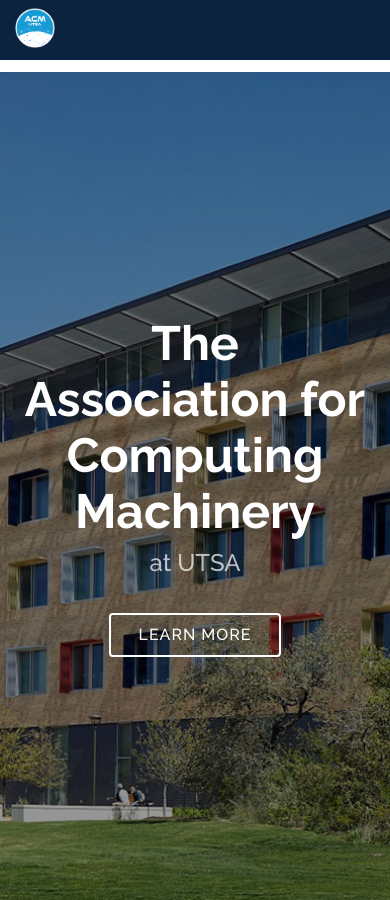
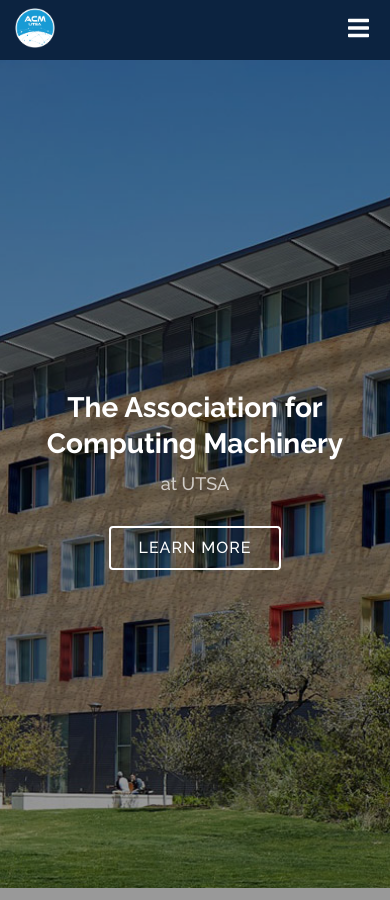
Before and after one commit to acmutsa/acmutsa.github.io, a Jekyll site: the page built from index.html, in a window 390 px wide and 900 px high. Built offline with Jekyll 4.4.1, drawn with Linux system fonts in a browser that asks for light colours; nearby versions of some CDN libraries; the list of posts is cut into pages by our own code.

Commit message:
navbar is working

```diff
--- a/_includes/footer.html
+++ b/_includes/footer.html
@@ -42,7 +42,7 @@
 
   <div class="container">
     <div class="copyright">
-      &copy; Copyright <strong><span>Association of Computing Machinery</span> {{ site.time | date: '%Y' }}</strong>. All Rights Reserved.
+      &copy;<strong><span>Association of Computing Machinery</span> {{ site.time | date: '%Y' }}</strong>. All Rights Reserved.
     </div>
   </div>
 </footer>
--- a/_includes/head.html
+++ b/_includes/head.html
@@ -7,6 +7,7 @@
   <!-- Stylesheets -->
   <link href="{{ site.baseurl }}/css/main.css" rel="stylesheet">
   <link href="https://unpkg.com/aos@2.3.1/dist/aos.css" rel="stylesheet">
+  <link rel="stylesheet" href="https://cdnjs.cloudflare.com/ajax/libs/font-awesome/4.7.0/css/font-awesome.min.css">
 
   <!-- Google Fonts -->
   <link href="https://fonts.googleapis.com/css?family=Open+Sans:300,300i,400,400i,600,600i,700,700i|Raleway:300,300i,400,400i,500,500i,600,600i,700,700i|Poppins:300,300i,400,400i,500,500i,600,600i,700,700i" rel="stylesheet">
--- a/_includes/navbar.html
+++ b/_includes/navbar.html
@@ -16,7 +16,6 @@
         <li><a href="{{ site.baseurl }}{% link team.html %}">Team</a></li>
         <li><a href="{{ site.baseurl }}{% link calendar.html %}">Calendar</a></li>
         <li class="drop-down"><a href="">Sub Orgs</a>
-<!--        <li class="drop-down"><a href="">Sub Orgs<i class="bx bx-down-arrow"></i></a>-->
           <ul>
             <li><a href="{{ site.baseurl }}{% link acmw.html %}">ACM-W</a></li>
             <li><a href="{{ site.baseurl }}{% link icpc.html %}">ACM ICPC</a></li>
--- a/assets/js/main.js
+++ b/assets/js/main.js
@@ -54,18 +54,19 @@
             class: 'mobile-nav d-lg-none'
         });
         $('body').append($mobile_nav);
-        $('body').prepend('<button type="button" class="mobile-nav-toggle d-lg-none"><i class="icofont-navigation-menu"></i></button>');
+        $('body').prepend('<button type="button" class="mobile-nav-toggle d-lg-none"><i class="fa fa-bars" aria-hidden="true" style="color: white;"></i></button>');
         $('body').append('<div class="mobile-nav-overly"></div>');
 
         $(document).on('click', '.mobile-nav-toggle', function (e) {
             $('body').toggleClass('mobile-nav-active');
-            $('.mobile-nav-toggle i').toggleClass('icofont-navigation-menu icofont-close');
+            $('.mobile-nav-toggle svg').toggleClass('fa-bars fa-times');
             $('.mobile-nav-overly').toggle();
         });
 
         $(document).on('click', '.mobile-nav .drop-down > a', function (e) {
             e.preventDefault();
-            $(this).next().slideToggle(300);
+            // $(this).next().slideToggle(300);
+            $(this).next().toggle();
             $(this).parent().toggleClass('active');
         });
 
@@ -74,7 +75,7 @@
             if (!container.is(e.target) && container.has(e.target).length === 0) {
                 if ($('body').hasClass('mobile-nav-active')) {
                     $('body').removeClass('mobile-nav-active');
-                    $('.mobile-nav-toggle i').toggleClass('icofont-navigation-menu icofont-close');
+                    $('.mobile-nav-toggle svg').toggleClass('fa-bars fa-times');
                     $('.mobile-nav-overly').fadeOut();
                 }
             }
@@ -138,30 +139,6 @@
         }
     });
 
-    // Porfolio isotope and filter
-    // $(window).on('load', function() {
-    //   var portfolioIsotope = $('.portfolio-container').isotope({
-    //     itemSelector: '.portfolio-item',
-    //     layoutMode: 'fitRows'
-    //   });
-
-    //   $('#portfolio-flters li').on('click', function() {
-    //     $("#portfolio-flters li").removeClass('filter-active');
-    //     $(this).addClass('filter-active');
-
-    //     portfolioIsotope.isotope({
-    //       filter: $(this).data('filter')
-    //     });
-    //   });
-
-    //   // Initiate venobox (lightbox feature used in portofilo)
-    //   $(document).ready(function() {
-    //     $('.venobox').venobox();
-    //   });
-    // });
-
-    // filtering team by overall titles
-    // https://www.sitepoint.com/building-a-filtering-component-with-css-animations-jquery/
     var $filters = $('.filter [data-filter]'),
         $boxes = $('.boxes [data-category]');
 
--- a/css/custom/_style.scss
+++ b/css/custom/_style.scss
@@ -148,9 +148,12 @@
 }
 
 .nav-menu .drop-down > a:after {
-  content: url('#{$baseurl}/../../assets/img/svg/arrow.svg');
-  font-family: IcoFont;
-  padding-left: 5px;
+  font-family: FontAwesome;
+  content: "\f107";
+  display: inline-block;
+  padding-left: 3px;
+  vertical-align: middle;
+  font-weight:900;
 }
 
 .nav-menu .drop-down .drop-down ul {
@@ -169,10 +172,12 @@
 }
 
 .nav-menu .drop-down .drop-down > a:after {
-  content: url('#{$baseurl}/../../assets/img/svg/arrow.svg');
-  font-family: IcoFont;
-  position: absolute;
-  right: 15px;
+  font-family: FontAwesome;
+  content: "\f107";
+  display: inline-block;
+  padding-left: 3px;
+  vertical-align: middle;
+  font-weight:900;
 }
 
 @media (max-width: 1366px) {
@@ -183,7 +188,12 @@
     left: -100%;
   }
   .nav-menu .drop-down .drop-down > a:after {
-    content: "\ea9d";
+    font-family: FontAwesome;
+    content: "\f107";
+    display: inline-block;
+    padding-left: 3px;
+    vertical-align: middle;
+    font-weight:900;
   }
 }
 
@@ -232,28 +242,30 @@
 .mobile-nav a {
   display: block;
   position: relative;
-  color: #21413c;
+  color: $secondary;
   padding: 10px 20px;
   font-weight: 500;
   outline: none;
 }
 
 .mobile-nav a:hover, .mobile-nav .active > a, .mobile-nav li:hover > a {
-  color: #1bac91;
+  color: $primary;
   text-decoration: none;
 }
 
 .mobile-nav .drop-down > a:after {
-  content: url('#{$baseurl}/../../assets/img/svg/arrow.svg');
-  font-family: IcoFont;
+  content: "\f078";
+  font-family: FontAwesome;
   padding-left: 10px;
   position: absolute;
   right: 15px;
+  font-weight:900;
 }
 
 .mobile-nav .active.drop-down > a:after {
-  content: url('#{$baseurl}/../../assets/img/svg/arrow.svg');
-  content: "TEST";
+  content: "\f077";
+  font-family: FontAwesome;
+  font-weight:900;
 }
 
 .mobile-nav .drop-down > a {
@@ -404,6 +416,31 @@
 
 #hero .btn-get-started:hover {
   background: $primary;
+}
+
+@media (min-width: 1024px) {
+  #hero {
+    background-attachment: fixed;
+  }
+}
+
+@media (max-width: 992px) {
+  #hero {
+    margin-top: 60px;
+    height: calc(100vh - 60px);
+  }
+}
+
+@media (max-width: 768px) {
+  #hero h1 {
+    font-size: 28px;
+    line-height: 36px;
+  }
+  #hero h2 {
+    font-size: 18px;
+    line-height: 24px;
+    margin-bottom: 30px;
+  }
 }
 
 /*--------------------------------------------------------------
```
Also changed, not shown: 10 other files.
